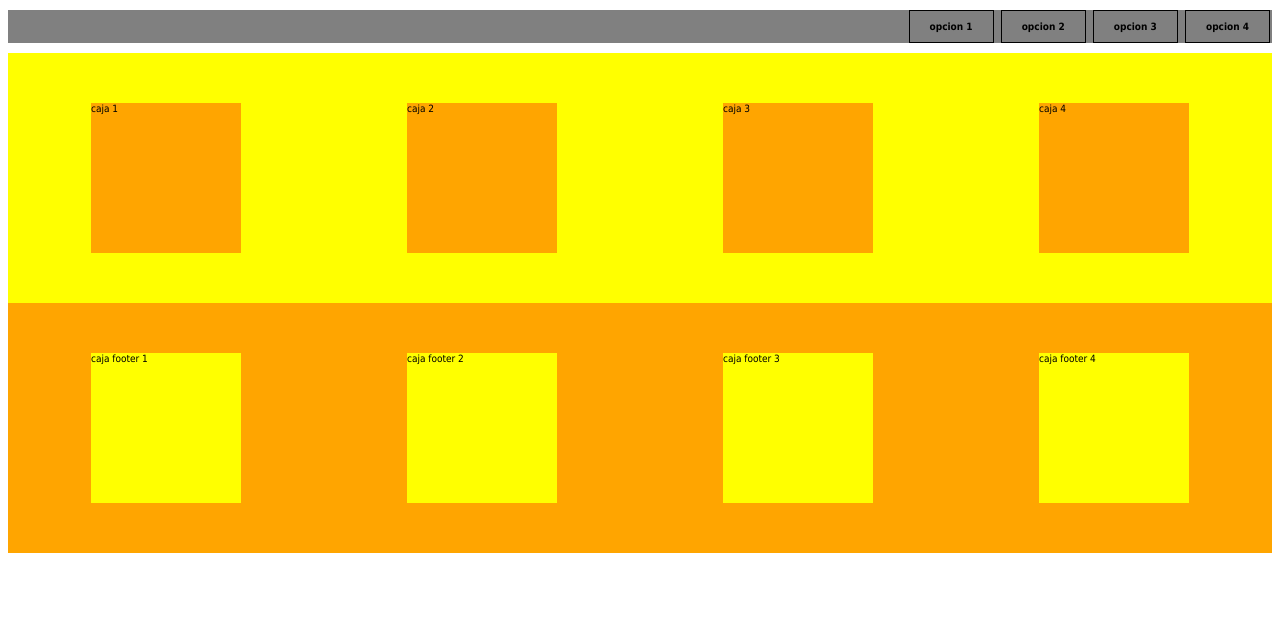
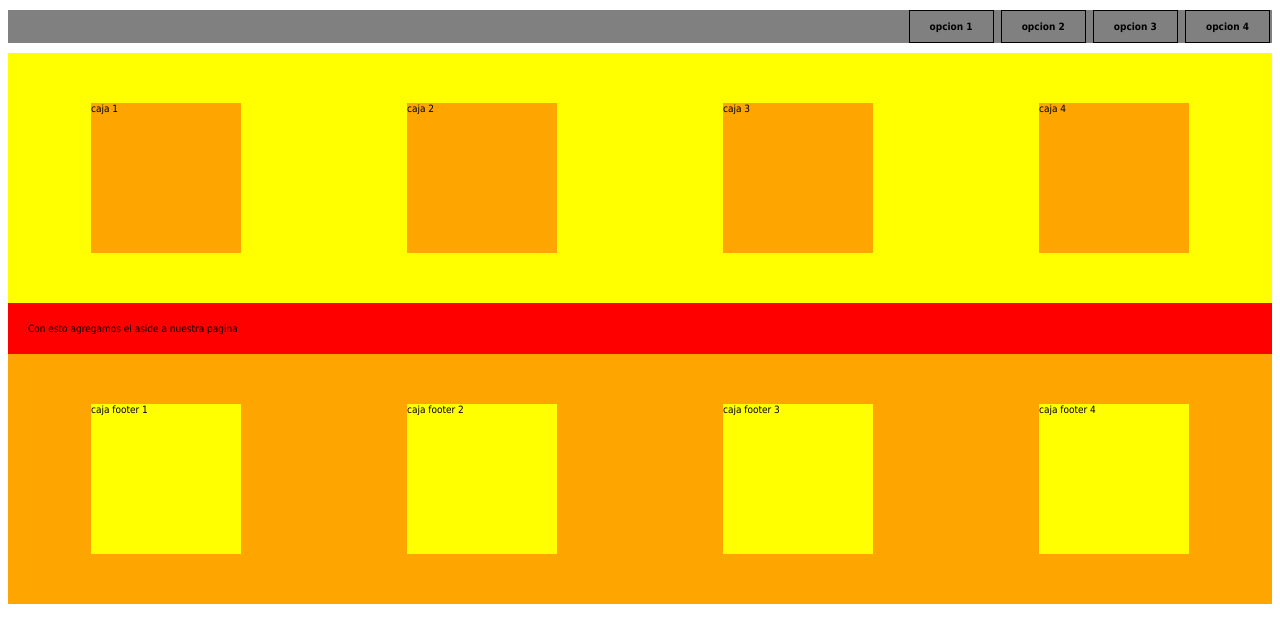
Before and after one commit to rodrigovidalg/webResetvsRevert_Practica, a plain HTML site: page index.html in a window 1280 px wide. Drawn offline with Linux system fonts and the light colour scheme.

Commit message:
se agrega el contenido del aside a la pagina de github

```diff
--- a/index.html
+++ b/index.html
@@ -27,6 +27,9 @@
         </div>
     </main>
 
+    <aside>
+        <div style="padding: 2rem; background-color: red;">Con esto agregamos el aside a nuestra pagina</div>
+    </aside>
     <footer>
         <div class="contenedorFooter">
             <div class="contenedorFooter__elemento">caja footer 1</div>
```
